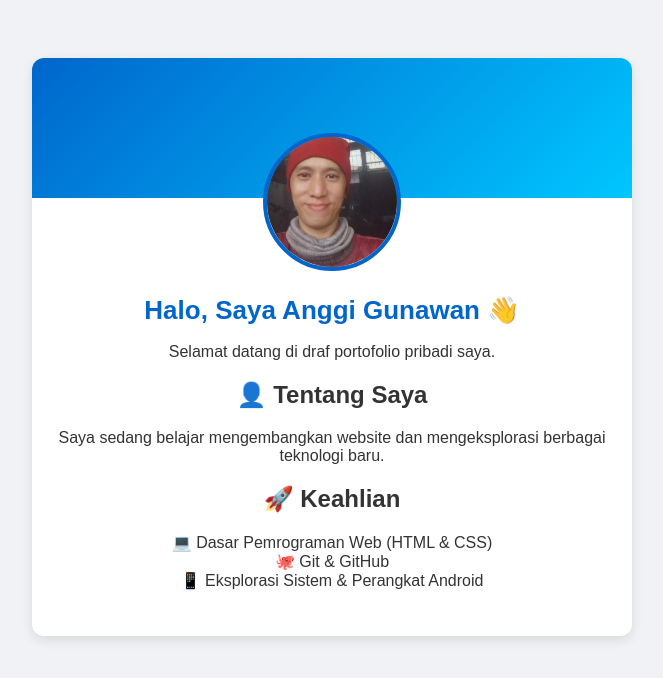
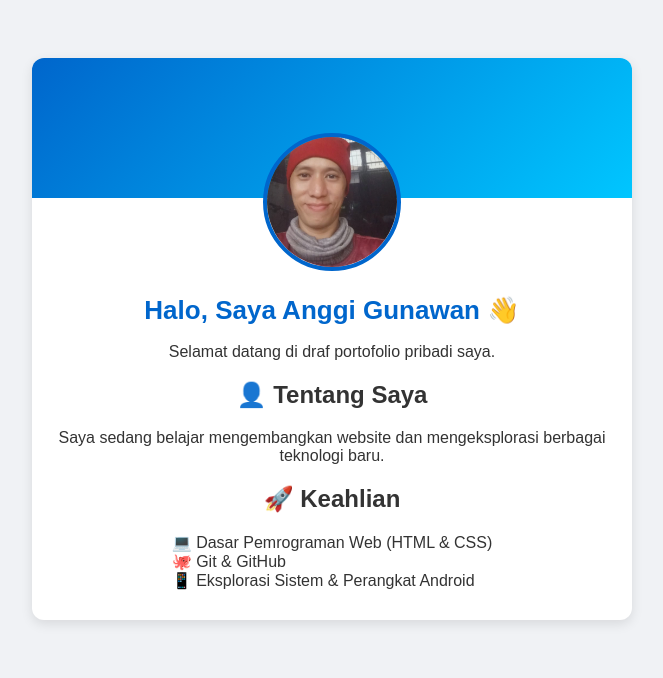
Before and after one commit to Anggi6unawan/Anggi6unawan.github.io, a plain HTML site: page index.html in a window 1280 px wide. Shown: the whole page, without its empty margins (308-971 px from the left). Drawn offline with Linux system fonts and the light colour scheme.

Commit message:
Update index.html

```diff
--- a/index.html
+++ b/index.html
@@ -19,7 +19,7 @@
     <h2>👤 Tentang Saya</h2>
     <p>Saya sedang belajar mengembangkan website dan mengeksplorasi berbagai teknologi baru.</p>
     <h2>🚀 Keahlian</h2>
-    <ul style="list-style-type: none; padding: 0;">
+    <ul style="list-style-type: none; padding: 0; margin: 0 auto; text-align: left; display: inline-block;">
         <li>💻 Dasar Pemrograman Web (HTML & CSS)</li>
         <li>🐙 Git & GitHub</li>
         <li>📱 Eksplorasi Sistem & Perangkat Android</li>
```
